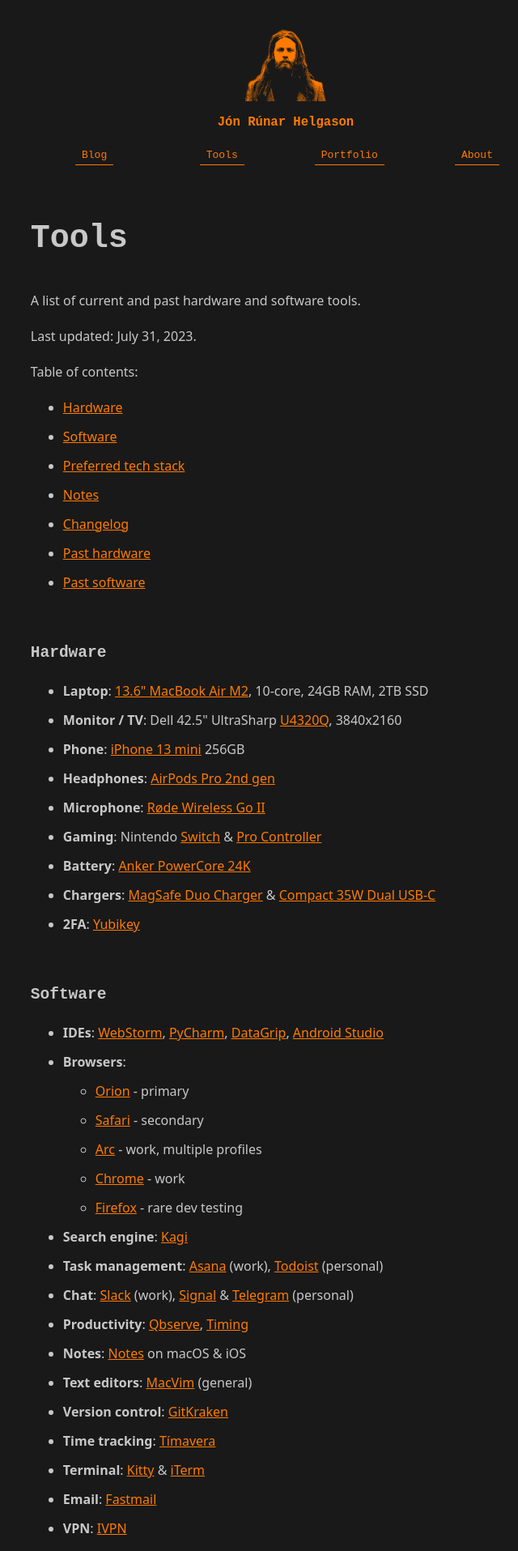
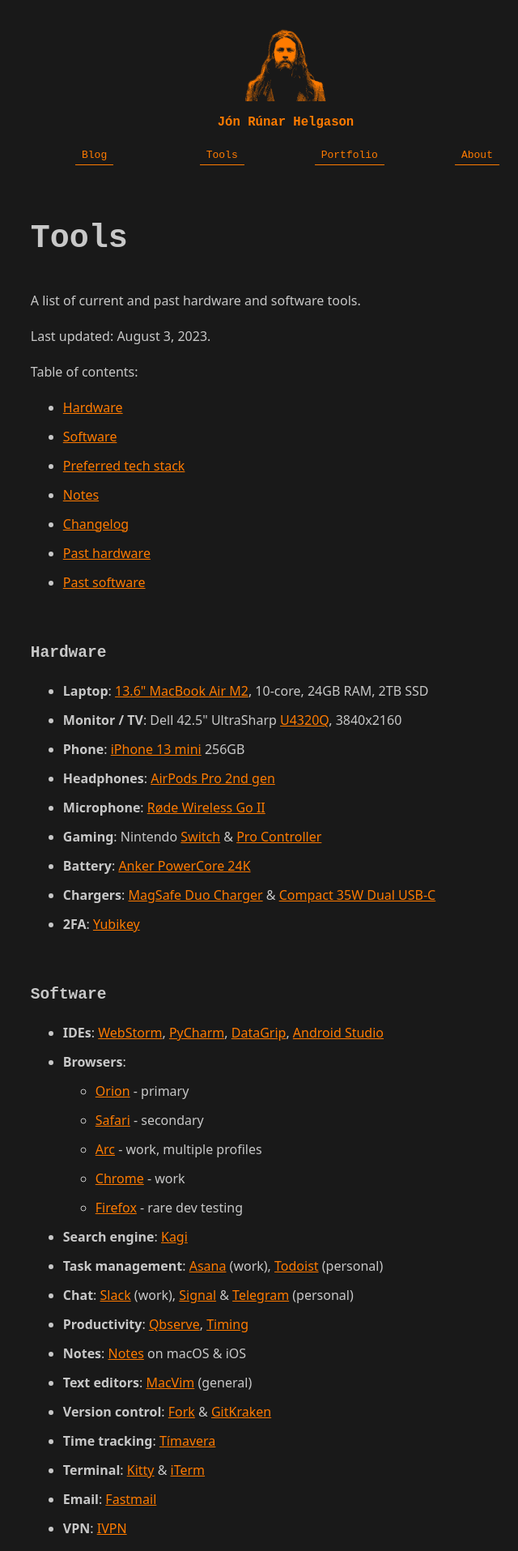
Before and after one commit to jonrh/jonrh.is, a Next.js app: page /tools in a window 1280 px wide. Shown: the top 1915 px of the page at 81% size, without its empty margins (287-927 px from the left). Built offline with nearby package versions, Linux system fonts and the light colour scheme.

Commit message:
Added Fork to Tools

```diff
--- a/pages/tools.js
+++ b/pages/tools.js
@@ -43,6 +43,7 @@
 
 {/* =============================== Software =============================== */}
 const Arc = () => <a href="https://arc.net">Arc</a>;
+const Fork = () => <a href="https://fork.dev">Fork</a>;
 
 const Tools = () => {
   return (
@@ -52,7 +53,7 @@
       metaDescription="A list of current and past hardware and software tools."
     >
       <p>A list of current and past hardware and software tools.</p>
-      <p>Last updated: July 31, 2023.</p>
+      <p>Last updated: August 3, 2023.</p>
 
       Table of contents:
       <ul>
@@ -99,7 +100,7 @@
         <li><strong>Productivity</strong>: <a href="https://qotoqot.com/qbserve/">Qbserve</a>, <a href="https://timingapp.com">Timing</a></li>
         <li><strong>Notes</strong>: <a href="(https://en.wikipedia.org/wiki/Notes_(Apple)">Notes</a> on macOS & iOS</li>
         <li><strong>Text editors</strong>: <a href="https://github.com/macvim-dev/macvim">MacVim</a> (general)</li>
-        <li><strong>Version control</strong>: <a href="https://www.gitkraken.com/">GitKraken</a></li>
+        <li><strong>Version control</strong>: <Fork /> & <a href="https://www.gitkraken.com/">GitKraken</a></li>
         <li><strong>Time tracking</strong>: <a href="https://timavera.com/">Tímavera</a></li>
         <li><strong>Terminal</strong>: <a href="https://sw.kovidgoyal.net/kitty/">Kitty</a> & <a href="https://iterm2.com">iTerm</a></li>
         <li><strong>Email</strong>: <a href="https://www.fastmail.com">Fastmail</a></li>
@@ -150,6 +151,9 @@
         Bought <AnkerPowerCore24K />. Intended as an external battery for the
         MacBook Air M2. Lasts for about 1.2x charges.
       </p>
+
+      <h3>28th Jun 2023</h3>
+      <p>Started trying out <Fork /> as an alternative to GitKraken.</p>
 
       <h3>22nd May 2023</h3>
       <p>
```
